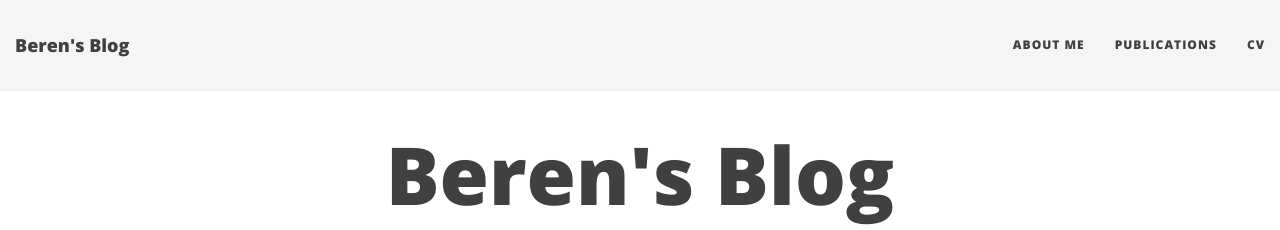
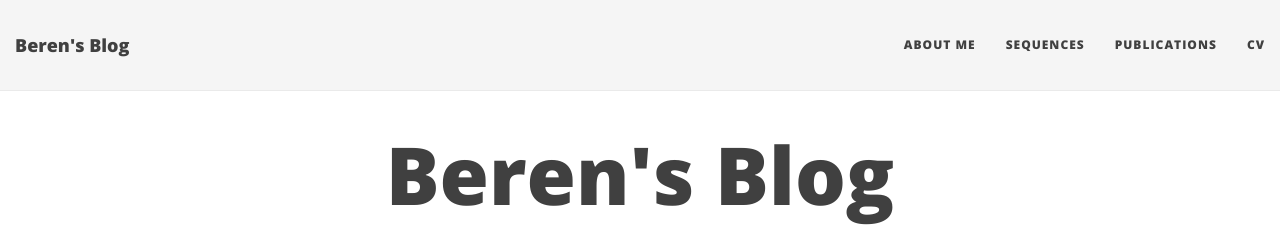
Before and after one commit to BerenMillidge/BerenMillidge.github.io, a Jekyll site: the page built from index.html, in a window 1280 px wide. Shown: the top 230 px of the page. Built offline with Jekyll 4.4.1, drawn with Linux system fonts in a browser that asks for light colours; nearby versions of some CDN libraries; the list of posts is cut into pages by our own code.

Commit message:
Update _config.yml

```diff
--- a/_config.yml
+++ b/_config.yml
@@ -18,6 +18,7 @@ baseurl: ""
 # List of links in the navigation bar
 navbar-links:
   About Me: "aboutme"
+  Sequences: "sequences"
   Publications: "publications"
   CV: "CV.pdf"
  # Resources:
```
